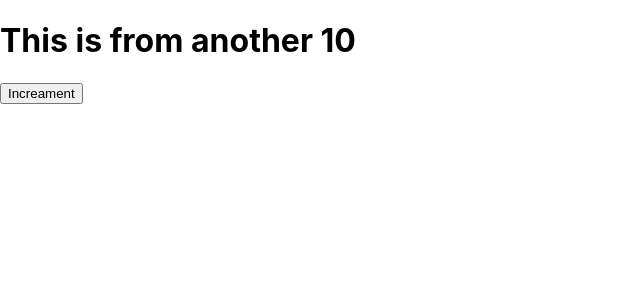
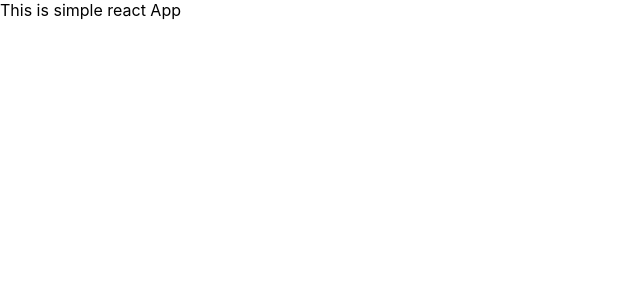
Before and after one commit to sajid-munawar/React-Context-api, a React (Create React App) app: page / in a window 1280 px wide. Shown: the top 300 px of the page, without its empty margins (0-640 px from the left). Built offline with nearby package versions, Linux system fonts and the light colour scheme.

Commit message:
Just an html to check auto deploy

```diff
--- a/src/Another.js
+++ /dev/null
@@ -1,15 +0,0 @@
-import React, { useContext } from "react";
-import CounterContext from "./CounterContext";
-
-const Another = () => {
-    let abc = useContext(CounterContext)
-    return <div>
-        <h1>
-            This is from another {abc}
-        </h1>
-        <button onClick={()=>{abc[1](++abc[0])}}>Increament</button>
-
-    </div>
-
-}
-export default Another;
--- a/src/App.js
+++ b/src/App.js
@@ -1,19 +1,20 @@
 import React, { useState } from 'react';
 // import Parent from "./Parent.js"
 import './App.css';
-import CounterContext from "./CounterContext"
-import Another from "./Another"
+// import CounterContext from "./CounterContext"
+// import Another from "./Another"
 
 function App() {
-  let countState=useState(10) // c[count , set]
+  // let countState=useState(10) // c[count , set]
   return (
-    <CounterContext.Provider value={countState}>
+    // <CounterContext.Provider value={countState}>
       <div >
-        <Another/>
+        This is simple react App
+        {/* <Another/> */}
 
         {/* <Parent /> */}
       </div>
-    </CounterContext.Provider>
+    // </CounterContext.Provider>
   );
 }
 
--- a/src/CounterContext.js
+++ /dev/null
@@ -1,5 +0,0 @@
-import React, {createContext} from "react";
-
-const CounterContext =createContext(0);
-
-export default CounterContext;
```
